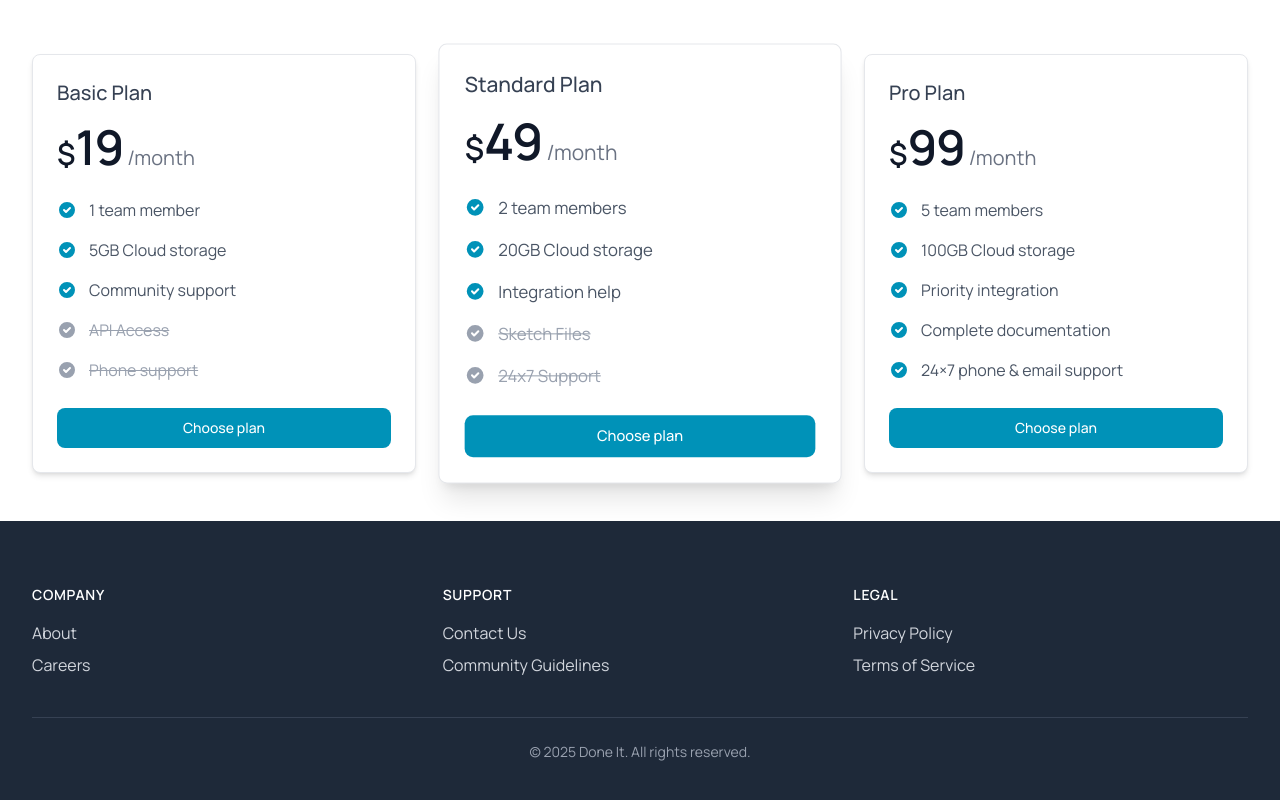
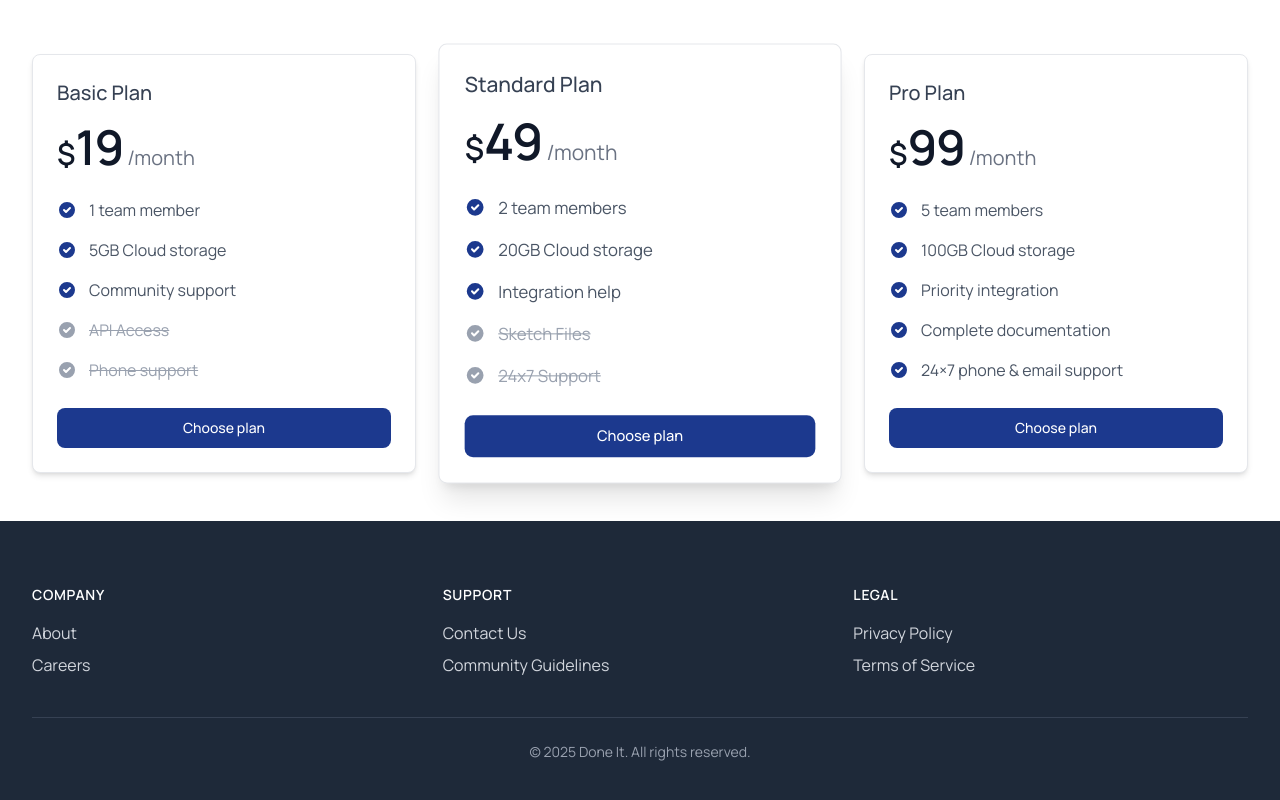
Before and after one commit to Mukunthan-A-R/doneit-client, a React (Vite) app: page / in a window 1280 px wide. Shown: the part 2355-3155 px from the top of the page. Built offline with nearby package versions, Linux system fonts and the light colour scheme; no server answers.

Commit message:
refactoring pricing cards

```diff
--- a/src/components/modals/PricingCard.jsx
+++ b/src/components/modals/PricingCard.jsx
@@ -20,7 +20,7 @@ export function PricingCard({ title, price, features, highlighted = false }) {
       </ul>
       <button
         type="button"
-        className="inline-flex w-full justify-center rounded-lg bg-cyan-600 px-5 py-2.5 text-sm font-medium text-white hover:bg-cyan-700 focus:outline-none focus:ring-4 focus:ring-cyan-200"
+        className="inline-flex w-full justify-center rounded-lg bg-blue-900 px-5 py-2.5 text-sm font-medium text-white hover:bg-blue-800 focus:outline-none focus:ring-4 focus:ring-blue-300"
       >
         Choose plan
       </button>
@@ -29,7 +29,7 @@ export function PricingCard({ title, price, features, highlighted = false }) {
 }
 
 function Feature({ text, disabled }) {
-  const iconColor = disabled ? "text-gray-400" : "text-cyan-600";
+  const iconColor = disabled ? "text-gray-400" : "text-blue-900";
   const textClass = `text-base font-normal leading-tight ${
     disabled
       ? "text-gray-400 line-through decoration-gray-400"
```
